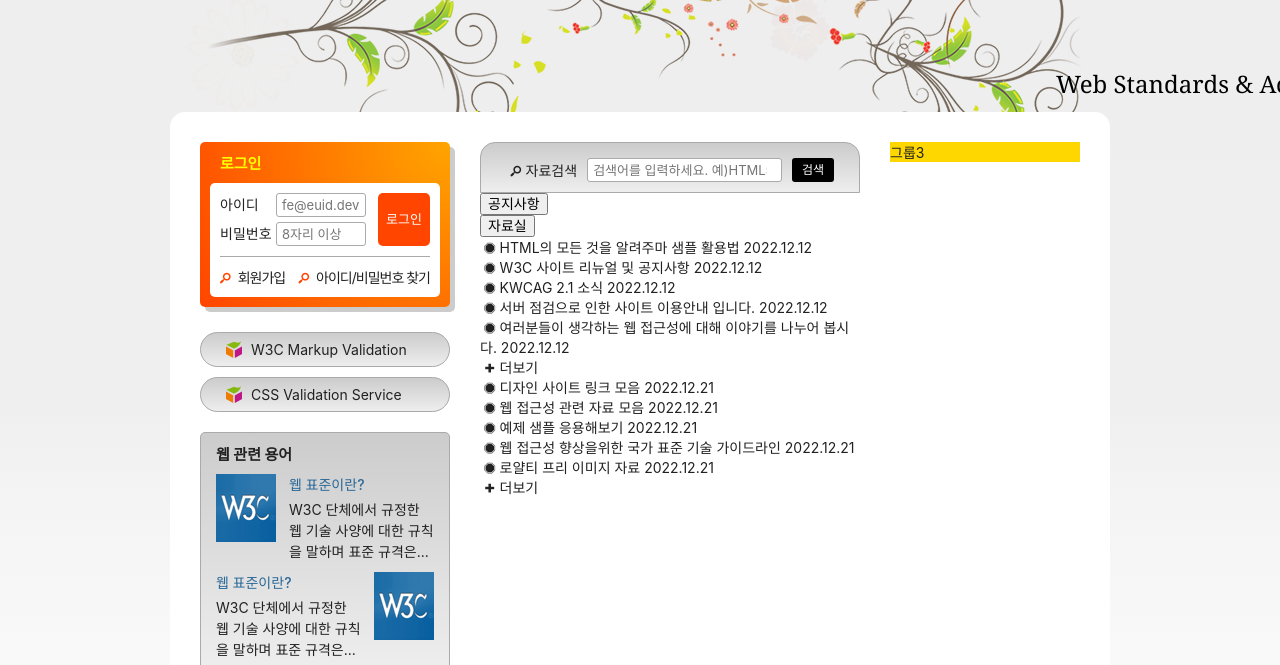
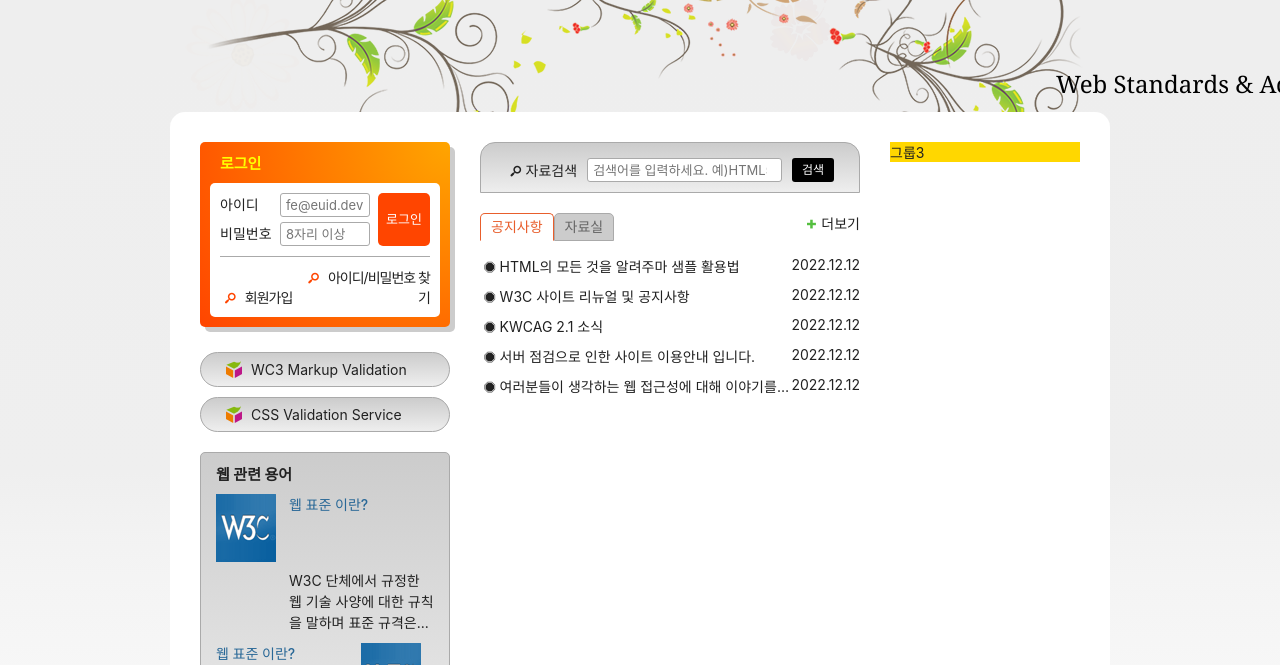
Before and after one commit to yurimpark/HTML5, a plain HTML site: page index.html in a window 1280 px wide. Shown: the part 135-800 px from the top of the page. Drawn offline with Linux system fonts and the light colour scheme; a web font is replaced by a local one.

Commit message:
공지사항 및 자료실 배경색상 지정

```diff
--- a/index.html
+++ b/index.html
@@ -147,14 +147,14 @@
           <h2 class="login-title">로그인</h2>
           <form
             method="POST"
-            action="https://formspree.io/f/mbjbnzrv"
+            action="https://formspree.io/seulbinim@gmail.com"
             class="login-form"
           >
             <fieldset>
               <legend>회원 로그인 폼</legend>
               <div class="user-email">
-                <label for="userEmail">아이디</label
-                ><input
+                <label for="userEmail">아이디</label>
+                <input
                   type="email"
                   id="userEmail"
                   name="userEmail"
@@ -163,8 +163,8 @@
                 />
               </div>
               <div class="user-pw">
-                <label for="userPw">비밀번호</label
-                ><input
+                <label for="userPw">비밀번호</label>
+                <input
                   type="password"
                   id="userPw"
                   name="userPw"
@@ -176,8 +176,8 @@
             </fieldset>
           </form>
           <ul class="sign">
-            <li><a href="/">회원가입</a></li>
-            <li><a href="/">아이디/비밀번호 찾기</a></li>
+            <li><a href="/" class="icon-right-dir">회원가입</a></li>
+            <li><a href="/" class="icon-right-dir">아이디/비밀번호 찾기</a></li>
           </ul>
         </section>
         <h2 class="a11y-hidden">유효성 검사 배너</h2>
@@ -187,9 +187,9 @@
               href="/"
               target="_blank"
               rel="noopener noreferrer"
-              title="마크업 유효성검사 사이트로 이동(새창)"
+              title="마크업 유효성검사 사이트로 이동 (새창)"
             >
-              W3C Markup Validation
+              WC3 Markup Validation
             </a>
           </li>
           <li>
@@ -197,7 +197,7 @@
               href="/"
               target="_blank"
               rel="noopener noreferrer"
-              title="CSS 유효성검사 사이트로 이동(새창)"
+              title="CSS 유효성검사 사이트로 이동 (새창)"
             >
               CSS Validation Service
             </a>
@@ -206,9 +206,9 @@
         <section class="term">
           <h2 class="term-title">웹 관련 용어</h2>
           <dl class="term-list">
-            <div class="odd">
-              <dt class="term-list-subject">웹 표준이란?</dt>
-              <dd class="term-list-thumnail">
+            <div>
+              <dt class="term-list-subject">웹 표준 이란?</dt>
+              <dd class="term-list-thumbnail">
                 <img src="./assets/web_standards.gif" alt="W3C 로고" />
               </dd>
               <dd class="term-list-brief">
@@ -217,8 +217,8 @@
               </dd>
             </div>
             <div class="cross">
-              <dt class="term-list-subject">웹 표준이란?</dt>
-              <dd class="term-list-thumnail">
+              <dt class="term-list-subject">웹 표준 이란?</dt>
+              <dd class="term-list-thumbnail">
                 <img src="./assets/web_standards.gif" alt="W3C 로고" />
               </dd>
               <dd class="term-list-brief">
@@ -259,11 +259,10 @@
           </fieldset>
         </form>
         <div class="board">
-          <ul class="tab-list" role="tablist">
-            <li role="none">
+          <div class="tab-list" role="tablist">
             <button
               type="button"
-                class="tab"
+              class="tab is-select"
               role="tab"
               aria-selected="true"
               aria-controls="notice"
@@ -271,8 +270,6 @@
             >
               공지사항
             </button>
-            </li>
-            <li role="none">
             <button
               type="button"
               class="tab"
@@ -283,10 +280,9 @@
             >
               자료실
             </button>
-            </li>
-          </ul>
-          <section
-            class="notice tab-pannel"
+          </div>
+          <div
+            class="notice tab-panel is-select"
             role="tabpanel"
             id="notice"
             aria-labelledby="noticeButton"
@@ -326,9 +322,10 @@
               aria-labelledby="noticeButton"
               >더보기</a
             >
-          </section>
-          <section
-            class="archive tab-pannel"
+          </div>
+
+          <div
+            class="archive tab-panel"
             role="tabpanel"
             id="archive"
             aria-labelledby="archiveButton"
@@ -363,7 +360,7 @@
               aria-labelledby="archiveButton"
               >더보기</a
             >
-          </section>
+          </div>
         </div>
       </div>
       <div class="group group3">그룹3</div>
--- a/styles/style.css
+++ b/styles/style.css
@@ -591,6 +591,69 @@ body {
   font-size: 1.2rem;
 }
 
+/* 공지사항 및 자료실 */
+.board {
+  margin-top: 20px;
+  position: relative;
+}
+
+.tab-list {
+  display: flex;
+  flex-flow: row nowrap;
+}
+
+.tab {
+  border: 1px solid #aaa;
+  background-color: #ccc;
+  border-radius: 5px 5px 0 0;
+  padding: 5px 10px;
+  color: #666;
+}
+
+.is-select.tab {
+  background-color: #fff;
+  color: #e85e2c;
+  border-color: currentColor currentColor #fff currentColor;
+}
+
+.tab-panel {
+  display: none;
+  margin-top: 15px;
+}
+
+.is-select.tab-panel {
+  display: block;
+}
+
+.board-list li {
+  margin-top: 10px;
+  display: flex;
+  flex-flow: row nowrap;
+  justify-content: space-between;
+}
+
+.board-list a {
+  flex-grow: 1;
+  white-space: nowrap;
+  overflow: hidden;
+  text-overflow: ellipsis;
+}
+
+.board-list time {
+  flex-shrink: 0;
+}
+
+.board-more {
+  position: absolute;
+  top: -8px;
+  right: -8px;
+  padding: 8px;
+}
+
+.icon-plus::before {
+  color: hsla(110, 50%, 50%, 1);
+}
+
 /* 슬로건 */
 .slogan {
   background: skyblue;
```
Lines whose indentation alone changed are shown as unchanged.
